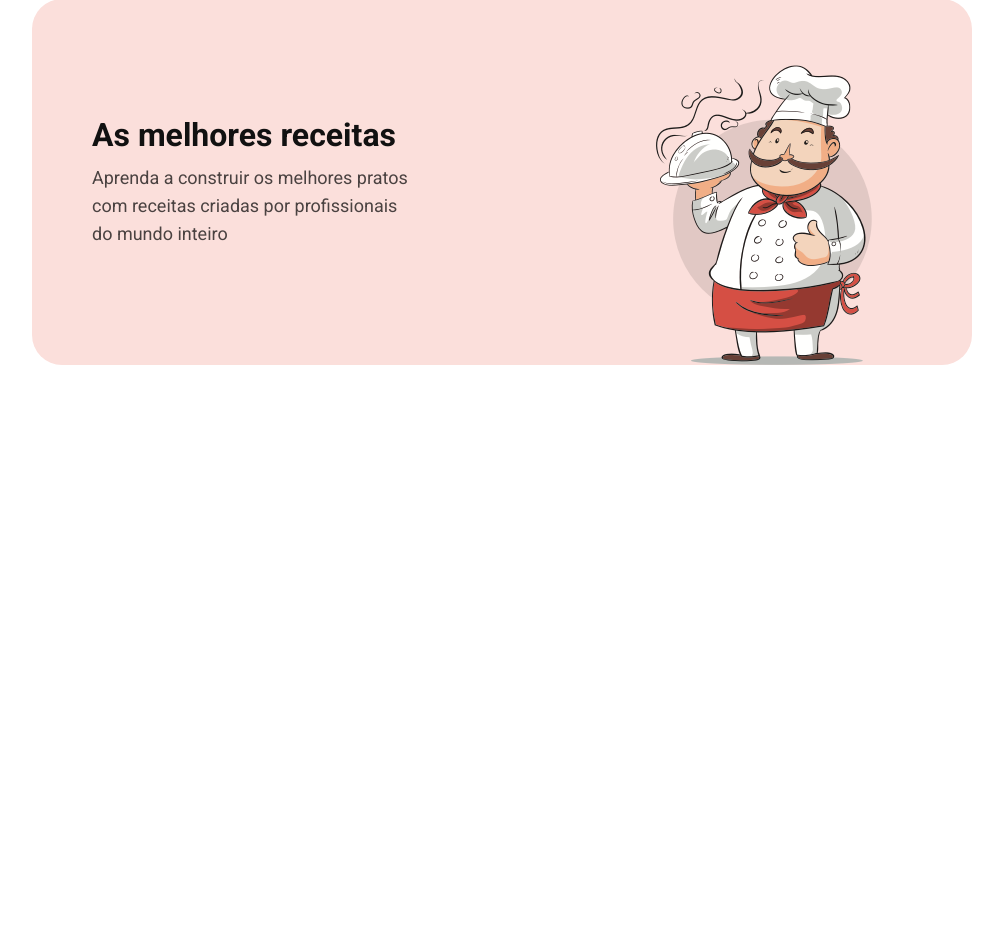
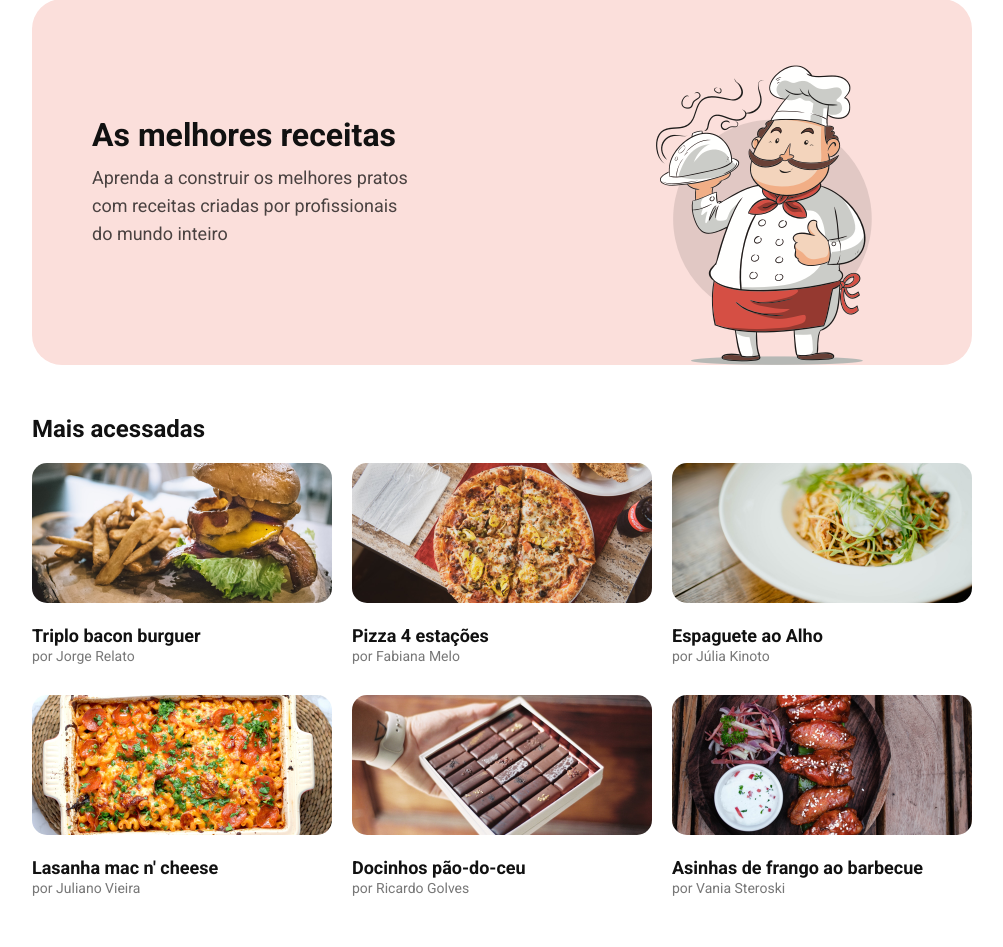
Before and after one commit to Jadiscke/Foodify, a web app: file index.html in a window 1280 px wide. Shown: the part 92-1039 px from the top of the page, without its empty margins (138-1141 px from the left). Before the commit the page ends 457 px from the top, so only its background shows below. Run offline with its HTML, style and script files only (its server is not run), Linux system fonts and the light colour scheme.

Commit message:
Fix Spelling Erros. Create cards and Add content to cards

```diff
--- a/index.html
+++ b/index.html
@@ -25,61 +25,61 @@
         <img src="/assets/chef.png" alt="">
       </div>
     </div>
-    <div class="most-acessed">
-      <h3></h3>
+    <div class="most-accessed">
+      <h3>Mais acessadas</h3>
       <div class="cards">
         <div class="card">
-          <img src="" alt="" class="card-image">
+          <img src="/assets/burger.png" alt="Burguer Image">
           <div class="card-info">
             <h4 class="card-name">
-
+              Triplo bacon burguer
             </h4>
-            <span class="card-author"></span>
+            <span class="card-author">por Jorge Relato</span>
           </div>
         </div>
         <div class="card">
-          <img src="" alt="" class="card-image">
+          <img src="/assets/pizza.png" alt="Pizza Image">
           <div class="card-info">
             <h4 class="card-name">
-
+              Pizza 4 estações
             </h4>
-            <span class="card-author"></span>
+            <span class="card-author">por Fabiana Melo</span>
           </div>
         </div>
         <div class="card">
-          <img src="" alt="" class="card-image">
+          <img src="/assets/espaguete.png" alt="Spaghetti Image">
           <div class="card-info">
             <h4 class="card-name">
-
+              Espaguete ao Alho
             </h4>
-            <span class="card-author"></span>
+            <span class="card-author">por Júlia Kinoto</span>
           </div>
         </div>
         <div class="card">
-          <img src="" alt="" class="card-image">
+          <img src="/assets/lasanha.png" alt="Lasgna Image">
           <div class="card-info">
             <h4 class="card-name">
-
+              Lasanha mac n' cheese
             </h4>
-            <span class="card-author"></span>
+            <span class="card-author">por Juliano Vieira</span>
           </div>
         </div>
         <div class="card">
-          <img src="" alt="" class="card-image">
+          <img src="/assets/doce.png" alt="Sweet Image">
           <div class="card-info">
             <h4 class="card-name">
-
+              Docinhos pão-do-ceu
             </h4>
-            <span class="card-author"></span>
+            <span class="card-author">por Ricardo Golves</span>
           </div>
         </div>
         <div class="card">
-          <img src="" alt="" class="card-image">
+          <img src="/assets/asinhas.png" alt="Chicken Wings Image">
           <div class="card-info">
             <h4 class="card-name">
-
+              Asinhas de frango ao barbecue
             </h4>
-            <span class="card-author"></span>
+            <span class="card-author">por Vania Steroski</span>
           </div>
         </div>
       </div>
--- a/styles/index.css
+++ b/styles/index.css
@@ -56,3 +56,50 @@ main .head .head-image{
   margin-right:100px;
 
 }
+
+main .most-accessed {
+  margin: 50px 0;
+}
+
+main .most-accessed h3 {
+  font-weight: bold;
+  font-size: 24px;
+  line-height: 28px;
+  margin-bottom: 20px;
+}
+
+main .most-accessed .cards {
+  display: grid;
+  grid-template-columns: 1fr 1fr 1fr;
+  column-gap: 20px;
+  row-gap: 30px;
+}
+
+main .most-accessed .cards .card {
+  position: relative;
+  width:300px ;
+  height: 202px;
+}
+
+main .most-accessed .cards .card img{
+  position: absolute;
+  top: 0;
+  border-radius: 15px;
+  width: 100%;
+  height: 140px;
+}
+main .most-accessed .cards .card .card-info {
+  position: absolute;
+  bottom: 0;
+}
+
+main .most-accessed .cards .card .card-info h4 {
+  font-size: 18px;
+  line-height: 21px;
+}
+
+main .most-accessed .cards .card .card-info span {
+  font-size: 14px;
+  line-height: 16px;
+  color: var(--font-color-2);
+}
```
